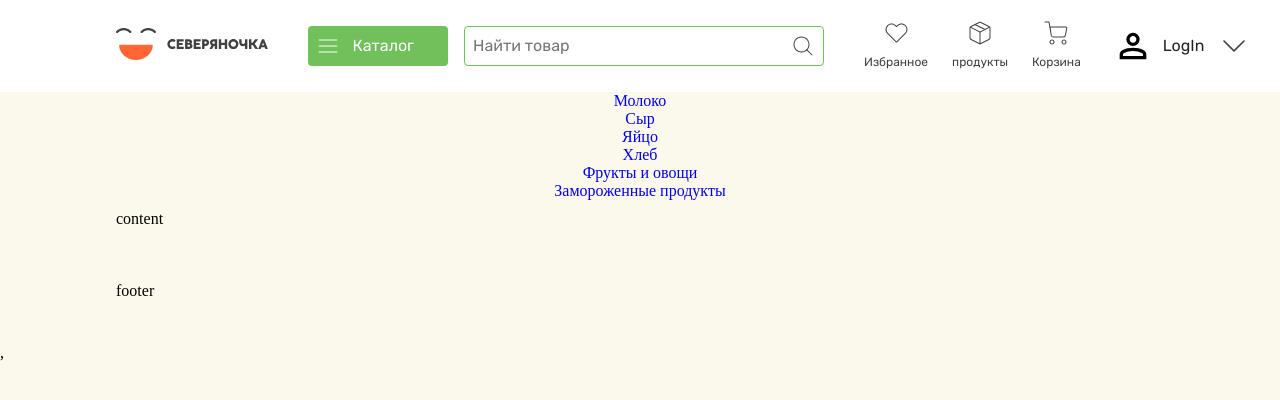
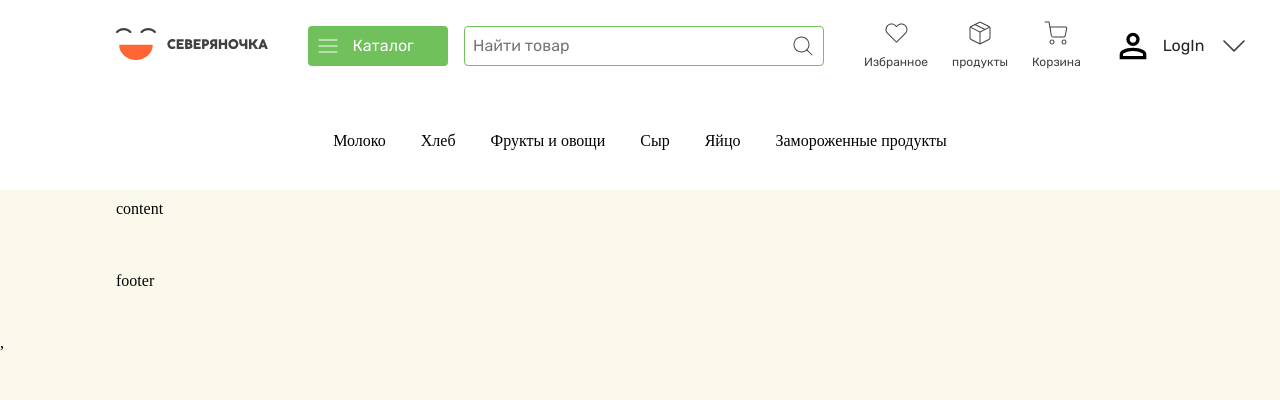
Before and after one commit to akobir9990/team-b, a React (Vite) app: page / in a window 1280 px wide. Both pictures are taken after a click on the button "Каталог". Shown: the top 400 px of the page. Built offline with nearby package versions, Linux system fonts and the light colour scheme.

Commit message:
nav staile

```diff
--- a/src/components/header/Header.jsx
+++ b/src/components/header/Header.jsx
@@ -57,11 +57,12 @@ function Header() {
       </div>
       {isOpen && (
         <div className="modal">
-          <NavLink to="/milk">Молоко</NavLink>
-          <NavLink to="/cheese">Сыр</NavLink> <NavLink to="/eggs">Яйцо</NavLink>
-          <NavLink to="/bread">Хлеб</NavLink>
-          <NavLink to="/fruits">Фрукты и овощи</NavLink>
-          <NavLink to="/frozen">Замороженные продукты</NavLink>
+          <NavLink className="navmodel" to="/milk">Молоко</NavLink>
+          <NavLink className="navmodel" to="/bread">Хлеб</NavLink>
+          <NavLink className="navmodel" to="/fruits">Фрукты и овощи</NavLink>
+          <NavLink className="navmodel" to="/cheese">Сыр</NavLink>
+          <NavLink className="navmodel" to="/eggs">Яйцо</NavLink>
+          <NavLink className="navmodel" to="/frozen">Замороженные продукты</NavLink>
         </div>
       )}
     </div>
--- a/src/components/header/header.css
+++ b/src/components/header/header.css
@@ -115,11 +115,17 @@
 }
 
 .modal{
+  padding: 40px 0;
   text-align: center;
-  display: grid;
-  grid-template-columns: 1fr;
+  display: flex;
+  justify-content: space-around;
+  gap: 35px;
+  background-color: white;
   justify-content: center;
-
+  color: black;
+}
+.navmodel{
+  color: black;
 }
 .btnclos{
 background:transparent;
```
